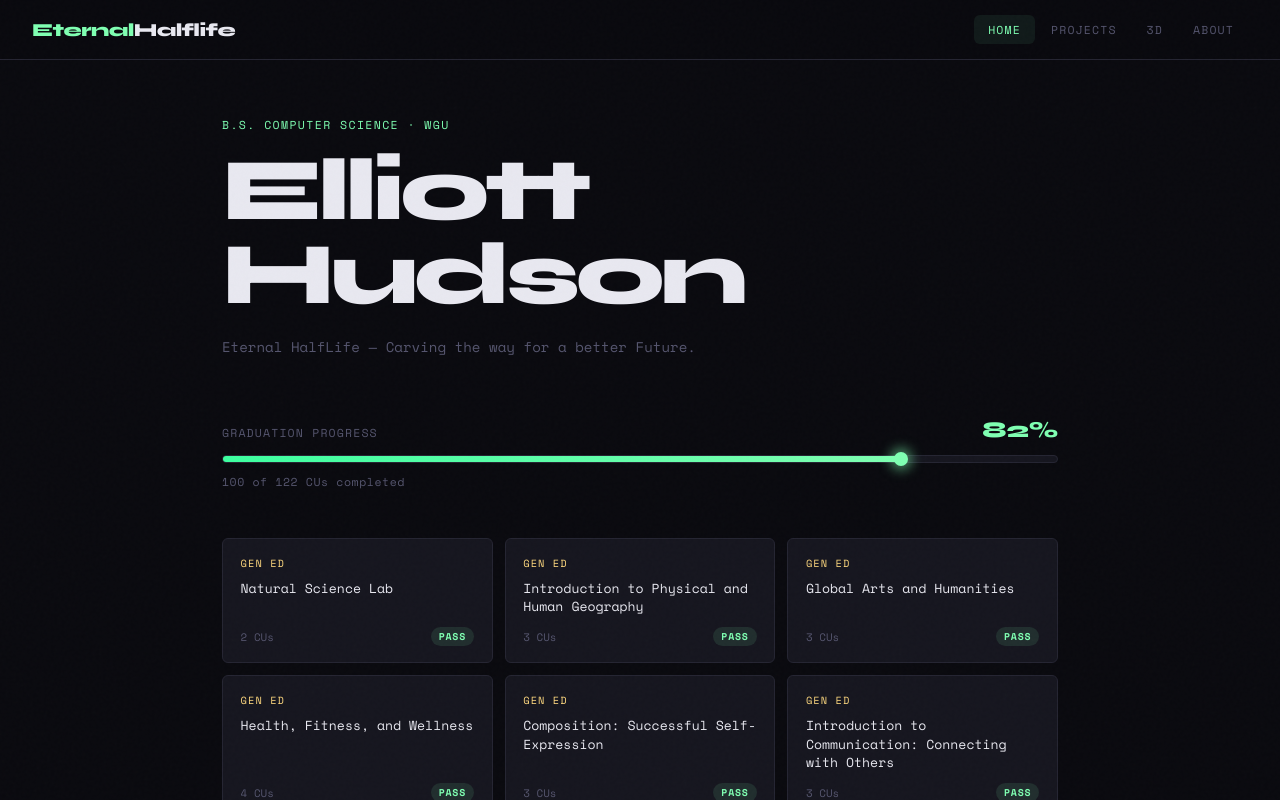
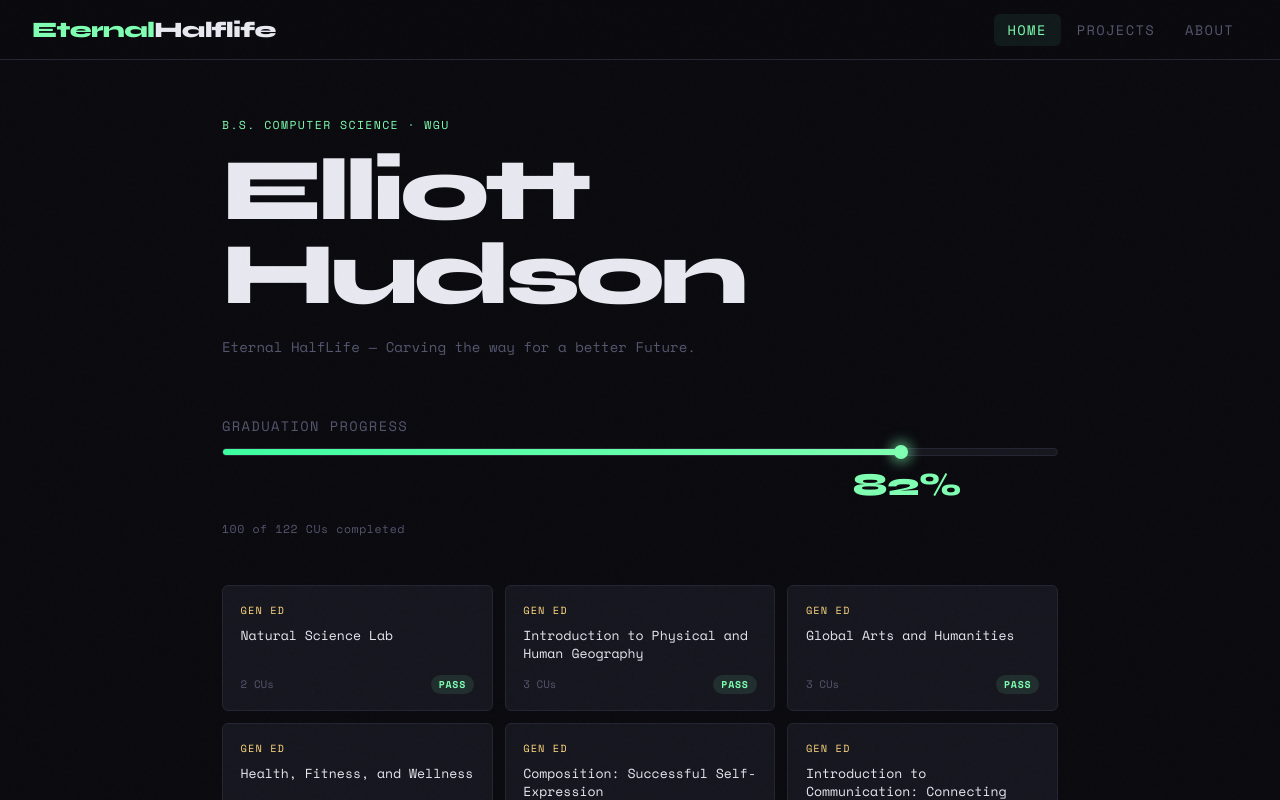
Before and after one commit to elliottph2772/eternalhalflife, a React (Vite) app: page / in a window 1280 px wide. Shown: the top 800 px of the page. Built offline with nearby package versions, Linux system fonts and the light colour scheme.

Commit message:
hid 3D page and made font size changes

```diff
--- a/src/App.css
+++ b/src/App.css
@@ -53,7 +53,7 @@ nav {
 .nav-logo {
   font-family: var(--fhead);
   font-weight: 800;
-  font-size: 1.15rem;
+  font-size: 1.38rem;
   letter-spacing: -0.03em;
   color: var(--accent);
 }
@@ -66,7 +66,7 @@ nav {
 .nav-btn {
   background: none; border: none;
   font-family: var(--fmono);
-  font-size: 0.72rem;
+  font-size: 0.86rem;
   letter-spacing: 0.1em;
   text-transform: uppercase;
   color: var(--muted);
@@ -110,7 +110,7 @@ main {
 }
 .page-header p {
   color: var(--muted);
-  font-size: 0.85rem;
+  font-size: 1.02rem;
   line-height: 1.6;
 }
 
@@ -150,16 +150,22 @@ main {
   margin-bottom: 0.75rem;
 }
 .progress-label {
-  font-size: 0.72rem;
+  font-size: 0.86rem;
   letter-spacing: 0.1em;
   text-transform: uppercase;
   color: var(--muted);
 }
-.progress-pct {
+.progress-pct-follow {
+  position: absolute;
+  right: 0;
+  top: calc(100% + 10px);
+  transform: translateX(50%);
   font-family: var(--fhead);
   font-weight: 800;
-  font-size: 1.4rem;
+  font-size: 2rem;
   color: var(--accent);
+  white-space: nowrap;
+  pointer-events: none;
 }
 .progress-track {
   height: 8px;
@@ -185,7 +191,7 @@ main {
   box-shadow: 0 0 12px 4px rgba(127,255,178,0.5);
 }
 .progress-note {
-  margin-top: 0.6rem;
+  margin-top: 4rem;
   font-size: 0.72rem;
   color: var(--muted);
   letter-spacing: 0.05em;
@@ -368,14 +374,14 @@ main {
 }
 .about-block:last-child { border-bottom: none; }
 .about-block-label {
-  font-size: 0.68rem;
+  font-size: 0.82rem;
   letter-spacing: 0.12em;
   text-transform: uppercase;
   color: var(--accent);
   padding-top: 2px;
 }
 .about-block p {
-  font-size: 0.85rem;
+  font-size: 1.02rem;
   line-height: 1.75;
   color: var(--muted);
 }
@@ -384,7 +390,7 @@ main {
 }
 .about-link {
   color: var(--text);
-  font-size: 0.82rem;
+  font-size: 0.98rem;
   text-decoration: none;
   border-bottom: 1px solid var(--border);
   padding-bottom: 1px;
@@ -410,8 +416,8 @@ main {
 
   /* nav — tighten spacing so About is always visible */
   nav { padding: 0 1rem; }
-  .nav-logo { font-size: 1rem; }
-  .nav-btn { padding: 6px 8px; font-size: 0.68rem; }
+  .nav-logo { font-size: 1.2rem; }
+  .nav-btn { padding: 6px 8px; font-size: 0.82rem; }
 
   /* course cards — 2 per row */
   .courses-grid {
--- a/src/App.jsx
+++ b/src/App.jsx
@@ -203,8 +203,18 @@ function HomePage() {
   const [displayPct, setDisplayPct] = useState(0)
 
   useEffect(() => {
-    const t = setTimeout(() => setDisplayPct(pct), 300)
-    return () => clearTimeout(t)
+    let frame
+    let startTime = null
+    const duration = 2500
+    function easeOut(t) { return t === 1 ? 1 : 1 - Math.pow(2, -10 * t) }
+    const tick = (timestamp) => {
+      if (!startTime) startTime = timestamp
+      const t = Math.min((timestamp - startTime) / duration, 1)
+      setDisplayPct(Math.round(easeOut(t) * pct))
+      if (t < 1) frame = requestAnimationFrame(tick)
+    }
+    const timeout = setTimeout(() => { frame = requestAnimationFrame(tick) }, 300)
+    return () => { clearTimeout(timeout); cancelAnimationFrame(frame) }
   }, [pct])
 
   return (
@@ -220,11 +230,11 @@ function HomePage() {
       <div className="progress-section">
         <div className="progress-header">
           <span className="progress-label">Graduation Progress</span>
-          <span className="progress-pct">{displayPct}%</span>
         </div>
         <div className="progress-track">
           <div className="progress-fill" style={{ width: `${displayPct}%` }}>
             <span className="progress-glow" />
+            <span className="progress-pct-follow">{displayPct}%</span>
           </div>
         </div>
         <div className="progress-note">{completedCUs} of {WGU_TOTAL_CUS} CUs completed</div>
@@ -399,7 +409,7 @@ function AboutPage() {
 const TABS = [
   { id: 'home',     label: 'Home',     Page: HomePage     },
   { id: 'projects', label: 'Projects', Page: ProjectsPage },
-  { id: 'models',   label: '3D',       Page: ModelsPage   },
+  // { id: 'models',   label: '3D',       Page: ModelsPage   },
   { id: 'about',    label: 'About',    Page: AboutPage    },
 ]
 
```
